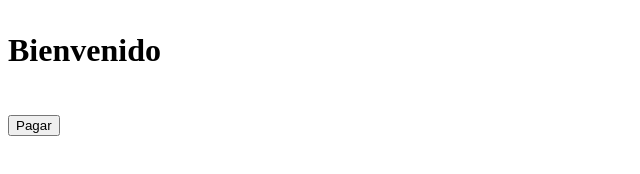
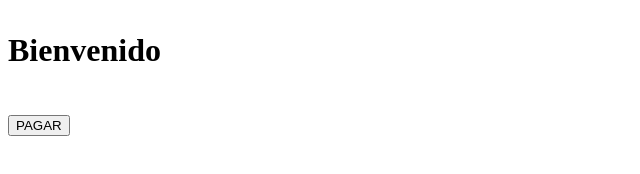
Before and after one commit to barlanurizar/example, a plain HTML site: page index.html in a window 1280 px wide. Shown: the full height of the page, 0-640 px from the left. Drawn offline with Linux system fonts and the light colour scheme.

Commit message:
pull request capital letters

```diff
--- a/index.html
+++ b/index.html
@@ -8,7 +8,7 @@
 <body>
     <h1>
         <p>Bienvenido</p>
-        <button>Pagar</button>
+        <button>PAGAR</button>
     </h1>
 
 </body>
```
